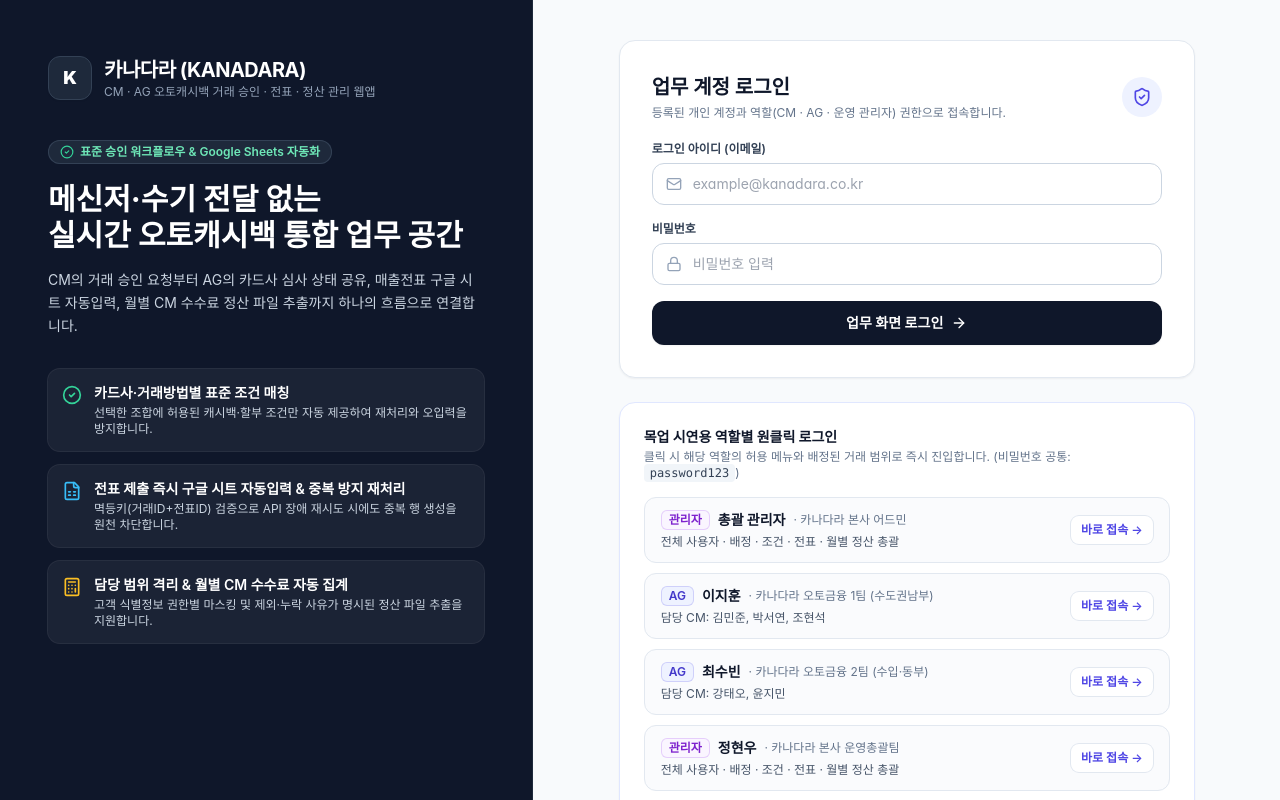
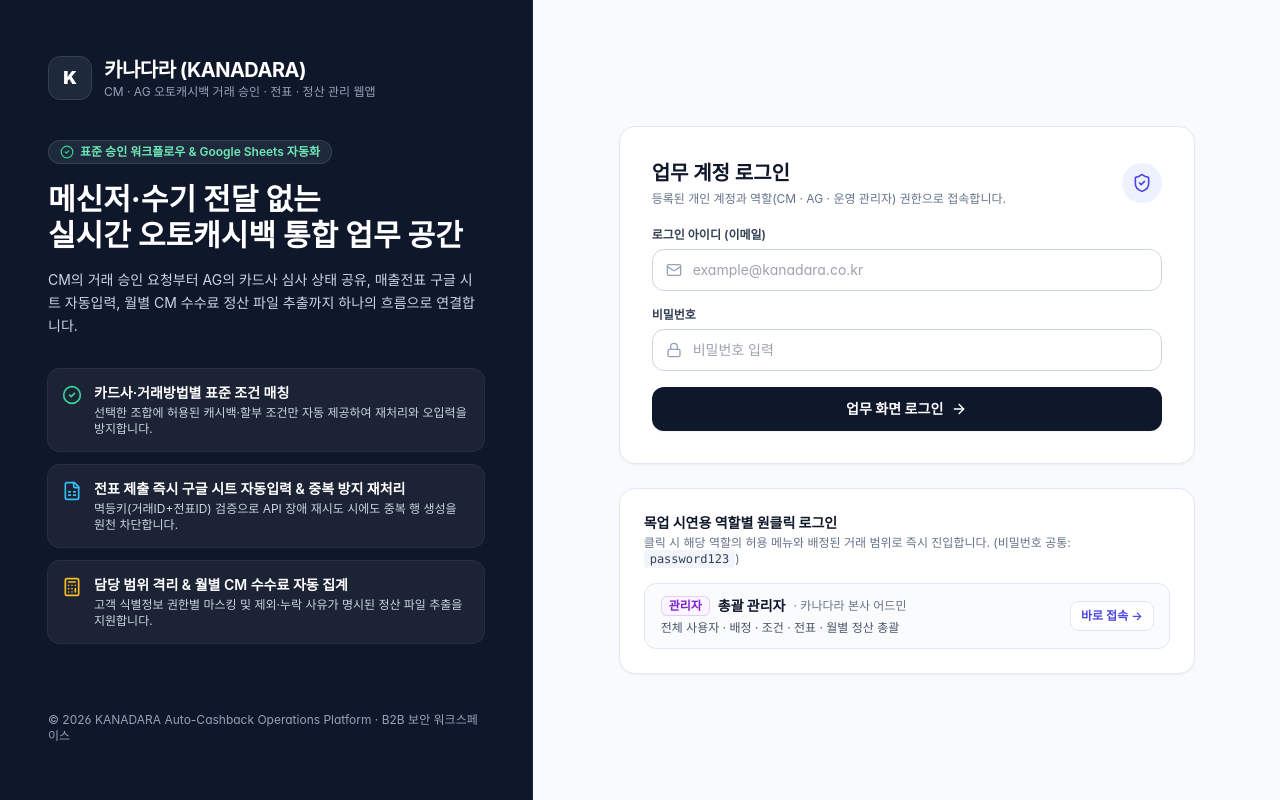
Before and after one commit to kanadara26/kanadara-archive-system, a React (Vite) app: page /login in a window 1280 px wide. Shown: the top 800 px of the page. Built offline with nearby package versions, Linux system fonts and the light colour scheme; no server answers; a web font is replaced by a local one.

Commit message:
clean: remove all dummy mock transactions and accounts after live operational verification

```diff
--- a/src/constants/googleSheetConfig.ts
+++ b/src/constants/googleSheetConfig.ts
@@ -439,37 +439,73 @@ export function serializeTransactionsTo2D(
       ? `전표제출완료(#${tx.slip.approvalNumber}) / 시트:${tx.sheetSync.status}`
       : `전표미제출 / 시트:${tx.sheetSync.status}`;
 
+    const cmUser = users.find((u) => u.id === tx.cmId);
+    const cmName = tx.cmProfile?.name || cmUser?.name || '';
+    const cmRrn = tx.cmProfile?.rrn || cmUser?.rrn || '';
+    const cmBiz = tx.cmProfile?.businessNumber || cmUser?.businessNumber || '';
+    const cmPhone = tx.cmProfile?.phone || cmUser?.phone || '';
+    const cmAff = tx.cmProfile?.affiliation || cmUser?.affiliation || '';
+    const cmEmpId = tx.cmProfile?.employeeId || cmUser?.employeeId || '';
+
+    const totalAmount = tx.amount ?? splits.reduce((acc, s) => acc + (s.amount || 0), 0);
+    const customerCashbackRate =
+      tx.conditionSnapshot?.customerCashbackRate ?? (splits[0]?.cashbackRate || 0);
+
+    let calculatedCashback = 0;
+    try {
+      calculatedCashback = calcExpectedCashback(tx);
+    } catch {
+      calculatedCashback = Math.round((totalAmount * customerCashbackRate) / 100);
+    }
+
     const baseRow: (string | number)[] = [
       tx.id,
       tx.customerName,
       tx.requestDate,
-      APPROVAL_STATUS_META[tx.status].label,
+      APPROVAL_STATUS_META[tx.status]?.label || tx.status,
       tx.settlementStatus || '정산 대기',
       tx.approvalDate || '',
-      tx.cmProfile.name,
-      tx.cmProfile.rrn,
-      tx.cmProfile.businessNumber,
-      tx.cmProfile.phone,
-      tx.cmProfile.affiliation,
-      tx.cmProfile.employeeId,
+      cmName,
+      cmRrn,
+      cmBiz,
+      cmPhone,
+      cmAff,
+      cmEmpId,
       primaryCard,
       cardHex,
       `${splits.length}건`,
       Array.from(new Set(splits.map((s) => s.paymentMethod))).join(' + '),
-      tx.amount,
+      totalAmount,
       splitSummary,
       promoSummary,
-      tx.conditionSnapshot.customerCashbackRate,
-      calcExpectedCashback(tx),
+      customerCashbackRate,
+      calculatedCashback,
     ];
 
+    let agComm = 0;
+    try {
+      agComm = calcExpectedAgCommission(tx);
+    } catch {
+      agComm = Math.round((totalAmount * (splits[0]?.agCommissionRate || 0.85)) / 100);
+    }
+
+    let cmComm = 0;
+    try {
+      cmComm = calcExpectedCommission(tx);
+    } catch {
+      cmComm = Math.round((totalAmount * (splits[0]?.cmCommissionRate || 0.5)) / 100);
+    }
+
     if (!hideAgColumnsForCm) {
-      baseRow.push(tx.conditionSnapshot.agCommissionRate ?? 0.85, calcExpectedAgCommission(tx));
+      baseRow.push(
+        tx.conditionSnapshot?.agCommissionRate ?? (splits[0]?.agCommissionRate ?? 0.85),
+        agComm
+      );
     }
 
     baseRow.push(
-      tx.conditionSnapshot.cmCommissionRate ?? 0.5,
-      calcExpectedCommission(tx),
+      tx.conditionSnapshot?.cmCommissionRate ?? (splits[0]?.cmCommissionRate ?? 0.5),
+      cmComm,
       agUser ? `${agUser.name}(${agUser.affiliation})` : tx.agId,
       slipStatusLabel,
       tx.requestMemo || tx.vehicleInfo || ''
@@ -540,36 +576,38 @@ export function serializeSplitsTo2D(
     const splits = tx.paymentSplits || [];
     splits.forEach((s, idx) => {
       const isLump = s.paymentMethod === '일시불';
-      const cbAmt = isLump ? Math.round((s.amount * s.cashbackRate) / 100) : 0;
-      const agAmt = Math.round((s.amount * s.agCommissionRate) / 100);
-      const cmAmt = Math.round((s.amount * s.cmCommissionRate) / 100);
+      const cbAmt = isLump ? Math.round((s.amount * (s.cashbackRate || 0)) / 100) : 0;
+      const agRate = s.agCommissionRate ?? 0;
+      const cmRate = s.cmCommissionRate ?? 0;
+      const agAmt = Math.round((s.amount * agRate) / 100);
+      const cmAmt = Math.round((s.amount * cmRate) / 100);
 
       const row: (string | number)[] = [
         s.id,
         tx.id,
         `결제 #${idx + 1}`,
         tx.customerName,
-        APPROVAL_STATUS_META[tx.status].label,
+        APPROVAL_STATUS_META[tx.status]?.label || tx.status,
         tx.requestDate,
-        tx.approvalDate,
-        tx.cmProfile.name,
-        tx.cmProfile.employeeId,
+        tx.approvalDate || '',
+        tx.cmProfile?.name || '',
+        tx.cmProfile?.employeeId || '',
         s.cardCompany,
         CARD_COMPANY_COLORS[s.cardCompany]?.mainHex || '#172a88',
         s.paymentMethod,
         s.rateCategory || '기본',
         s.amount,
-        s.installmentMonths,
-        s.cashbackRate,
+        s.installmentMonths || (isLump ? '1달' : '24개월'),
+        s.cashbackRate || 0,
         cbAmt,
-        s.interestRate,
+        s.interestRate || 0,
       ];
 
       if (!hideAgColumnsForCm) {
-        row.push(s.agCommissionRate, agAmt);
+        row.push(agRate, agAmt);
       }
 
-      row.push(s.cmCommissionRate, cmAmt, s.customConditionNote || '');
+      row.push(cmRate, cmAmt, s.customConditionNote || '');
       rows.push(row);
     });
   });
--- a/src/context/AppContext.tsx
+++ b/src/context/AppContext.tsx
@@ -284,18 +284,28 @@ const DEFAULT_REFERENCE_DATE = '2026-11-02';
 
 const STORAGE_KEYS = {
   CURRENT_USER_ID: 'kanadara_v6_session_user_id',
-  USERS: 'kanadara_v5_users',
-  ASSIGNMENTS: 'kanadara_v5_assignments',
+  USERS: 'kanadara_v6_users',
+  ASSIGNMENTS: 'kanadara_v6_assignments',
   CONDITIONS: 'kanadara_v5_conditions',
   CONDITION_SYNC_LOGS: 'kanadara_v5_condition_sync_logs',
-  TRANSACTIONS: 'kanadara_v5_transactions',
+  TRANSACTIONS: 'kanadara_v6_transactions',
   RATE_IMAGES: 'kanadara_v5_rate_images',
   RATE_ROWS: 'kanadara_v5_rate_rows',
   CARD_PROMOS: 'kanadara_v5_card_promos',
   REF_DATE: 'kanadara_v5_ref_date',
   APP_VERSION: 'kanadara_v5_app_version',
-  DRAFTS_V2: 'kanadara_v5_drafts_v2',
+  DRAFTS_V2: 'kanadara_v6_drafts_v2',
 };
+
+// 이전 버전의 더미 데이터가 남아있는 경우 자동 정리
+try {
+  if (typeof window !== 'undefined' && window.localStorage) {
+    window.localStorage.removeItem('kanadara_v5_transactions');
+    window.localStorage.removeItem('kanadara_v5_drafts_v2');
+    window.localStorage.removeItem('kanadara_v5_assignments');
+    window.localStorage.removeItem('kanadara_v5_users');
+  }
+} catch {}
 
 const AppContext = createContext<AppContextValue | undefined>(undefined);
 
@@ -2524,15 +2534,16 @@ export const AppProvider: React.FC<{ children: React.ReactNode }> = ({ children
     setAssignments(INITIAL_ASSIGNMENTS);
     setConditions(reconcileConditionGroupDates(INITIAL_CONDITIONS));
     setConditionSyncLogs(INITIAL_CONDITION_SYNC_LOGS);
-    setTransactions(normalizeStoredTransactions(INITIAL_TRANSACTIONS));
+    setTransactions([]);
+    setDraftsV2([]);
     setRateTableImages(INITIAL_RATE_TABLE_IMAGES);
     setRateTableRows(INITIAL_RATE_TABLE_ROWS);
     setCardPromotions(INITIAL_CARD_PROMOTIONS);
     setSystemReferenceDateState(DEFAULT_REFERENCE_DATE);
     pushToast({
       type: 'info',
-      title: '더미 데이터가 초기 상태로 복원되었습니다',
-      description: `기준일자(${DEFAULT_REFERENCE_DATE}) 및 모든 거래·요율표·프로모션·조건 시나리오가 초기화되었습니다.`,
+      title: '데이터가 초기화되었습니다',
+      description: '거래 및 임시저장 내역이 모두 초기화되었습니다.',
     });
   };
 
--- a/src/data/mockData.ts
+++ b/src/data/mockData.ts
@@ -29,121 +29,9 @@ export const INITIAL_USERS: User[] = [
     isActive: true,
     createdAt: '2026-01-01 09:00',
   },
-  {
-    id: 'usr-admin-1',
-    loginId: 'admin@kanadara.co.kr',
-    password: 'password123',
-    name: '정현우',
-    role: 'ADMIN',
-    affiliation: '카나다라 본사 운영총괄팀',
-    phone: '010-9100-1001',
-    employeeId: 'KND-HQ-0001',
-    isActive: true,
-    createdAt: '2026-01-10 09:00',
-  },
-  {
-    id: 'usr-ag-1',
-    loginId: 'ag.lee@kanadara.co.kr',
-    password: 'password123',
-    name: '이지훈',
-    role: 'AG',
-    affiliation: '카나다라 오토금융 1팀 (수도권남부)',
-    phone: '010-8200-2101',
-    employeeId: 'KND-AG-0101',
-    isActive: true,
-    createdAt: '2026-02-01 09:00',
-  },
-  {
-    id: 'usr-ag-2',
-    loginId: 'ag.choi@kanadara.co.kr',
-    password: 'password123',
-    name: '최수빈',
-    role: 'AG',
-    affiliation: '카나다라 오토금융 2팀 (수입·동부)',
-    phone: '010-8200-2102',
-    employeeId: 'KND-AG-0102',
-    isActive: true,
-    createdAt: '2026-02-15 09:00',
-  },
-  {
-    id: 'usr-cm-1',
-    loginId: 'cm.kim@autodealer.kr',
-    password: 'password123',
-    name: '김민준',
-    role: 'CM',
-    affiliation: '현대자동차 서초지점',
-    phone: '010-3412-5501',
-    rrn: '880415-1248512',
-    businessNumber: '214-19-48102',
-    employeeId: 'HD-SC-201904',
-    isActive: true,
-    createdAt: '2026-03-05 10:20',
-  },
-  {
-    id: 'usr-cm-2',
-    loginId: 'cm.park@autodealer.kr',
-    password: 'password123',
-    name: '박서연',
-    role: 'CM',
-    affiliation: '기아 강남대리점',
-    phone: '010-4821-7702',
-    rrn: '910922-2184920',
-    businessNumber: '120-28-91045',
-    employeeId: 'KIA-GN-202108',
-    isActive: true,
-    createdAt: '2026-03-12 11:00',
-  },
-  {
-    id: 'usr-cm-3',
-    loginId: 'cm.cho@autodealer.kr',
-    password: 'password123',
-    name: '조현석',
-    role: 'CM',
-    affiliation: '제네시스 판교전시장',
-    phone: '010-5591-3303',
-    rrn: '851103-1093841',
-    businessNumber: '135-08-77410',
-    employeeId: 'GEN-PG-201811',
-    isActive: true,
-    createdAt: '2026-04-02 14:15',
-  },
-  {
-    id: 'usr-cm-4',
-    loginId: 'cm.kang@autodealer.kr',
-    password: 'password123',
-    name: '강태오',
-    role: 'CM',
-    affiliation: '코오롱모터스 분당전시장',
-    phone: '010-7712-9904',
-    rrn: '900219-1159283',
-    businessNumber: '220-81-62910',
-    employeeId: 'BMW-BD-202003',
-    isActive: true,
-    createdAt: '2026-04-18 16:30',
-  },
-  {
-    id: 'usr-cm-5',
-    loginId: 'cm.yoon@autodealer.kr',
-    password: 'password123',
-    name: '윤지민',
-    role: 'CM',
-    affiliation: '현대자동차 송파지점',
-    phone: '010-6320-4405',
-    rrn: '930714-2140918',
-    businessNumber: '215-31-50192',
-    employeeId: 'HD-SP-202205',
-    isActive: true,
-    createdAt: '2026-05-08 09:40',
-  },
 ];
 
-export const INITIAL_ASSIGNMENTS: AgCmAssignment[] = [
-  { agId: 'usr-ag-1', cmId: 'usr-cm-1', updatedAt: '2026-05-10 09:00', updatedBy: '정현우' },
-  { agId: 'usr-ag-1', cmId: 'usr-cm-2', updatedAt: '2026-05-10 09:00', updatedBy: '정현우' },
-  { agId: 'usr-ag-1', cmId: 'usr-cm-3', updatedAt: '2026-05-10 09:00', updatedBy: '정현우' },
-  { agId: 'usr-ag-2', cmId: 'usr-cm-4', updatedAt: '2026-05-10 09:00', updatedBy: '정현우' },
-  { agId: 'usr-ag-2', cmId: 'usr-cm-5', updatedAt: '2026-05-10 09:00', updatedBy: '정현우' },
-];
+export const INITIAL_ASSIGNMENTS: AgCmAssignment[] = [];
 
 export const INITIAL_CONDITIONS: DealCondition[] = [
   // [삼성카드 선입금 3천만+] v1(10/01~11/04 현재 유지중) -> v2(11/05 실행 예정!)
@@ -4307,36 +4195,4 @@ function buildDefaultSplitsForTx(
   ];
 }
 
-export const INITIAL_TRANSACTIONS: Transaction[] = RAW_INITIAL_TRANSACTIONS.map((raw) => {
-  // 6가지 상태(요청대기/심사중/승인/반려/전표제출필요/거래완료)가 골고루 보이도록 세분화
-  let resolvedStatus: ApprovalStatus = raw.status;
-  if (raw.id === 'TRX-202610-0010') {
-    resolvedStatus = 'SLIP_REQUIRED'; // 전표제출필요 대표 건
-  } else if (
-    raw.status === 'APPROVED' &&
-    raw.slip &&
-    raw.sheetSync.status === 'SYNCED' &&
-    ['TRX-202610-0001', 'TRX-202610-0002', 'TRX-202610-0018', 'TRX-202609-0041', 'TRX-202609-0042'].includes(
-      raw.id
-    )
-  ) {
-    resolvedStatus = 'COMPLETED'; // 거래완료 대표 건
-  }
-
-  const paymentSplits = buildDefaultSplitsForTx(raw);
-  const avgAgRate =
-    paymentSplits.reduce((acc, s) => acc + s.agCommissionRate, 0) / paymentSplits.length;
-
-  return {
-    ...raw,
-    status: resolvedStatus,
-    requestDate: raw.createdAt.slice(0, 10),
-    approvalDate: raw.updatedAt.slice(0, 10),
-    cmProfile: buildCmProfileSnapshot(raw.cmId),
-    paymentSplits,
-    conditionSnapshot: {
-      ...raw.conditionSnapshot,
-      agCommissionRate: Number(avgAgRate.toFixed(2)),
-    },
-  };
-});
+export const INITIAL_TRANSACTIONS: Transaction[] = [];
```
